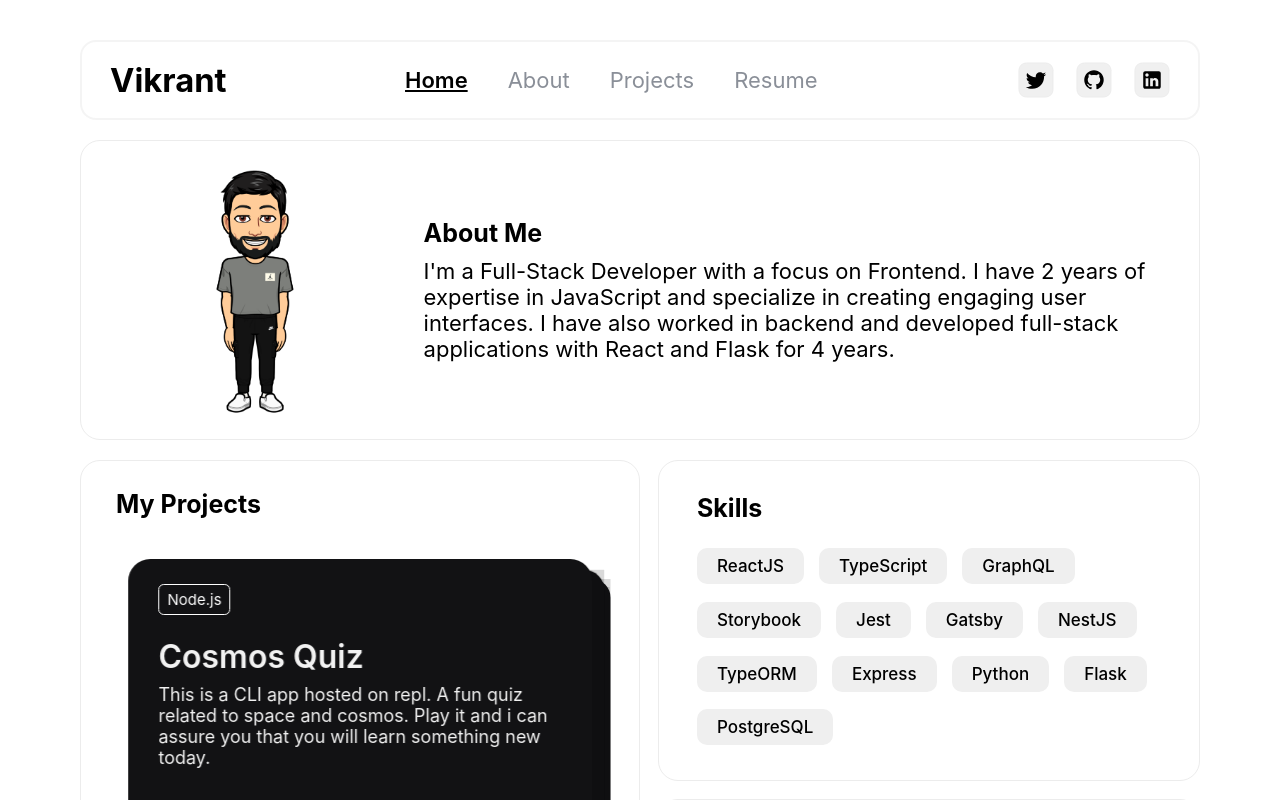
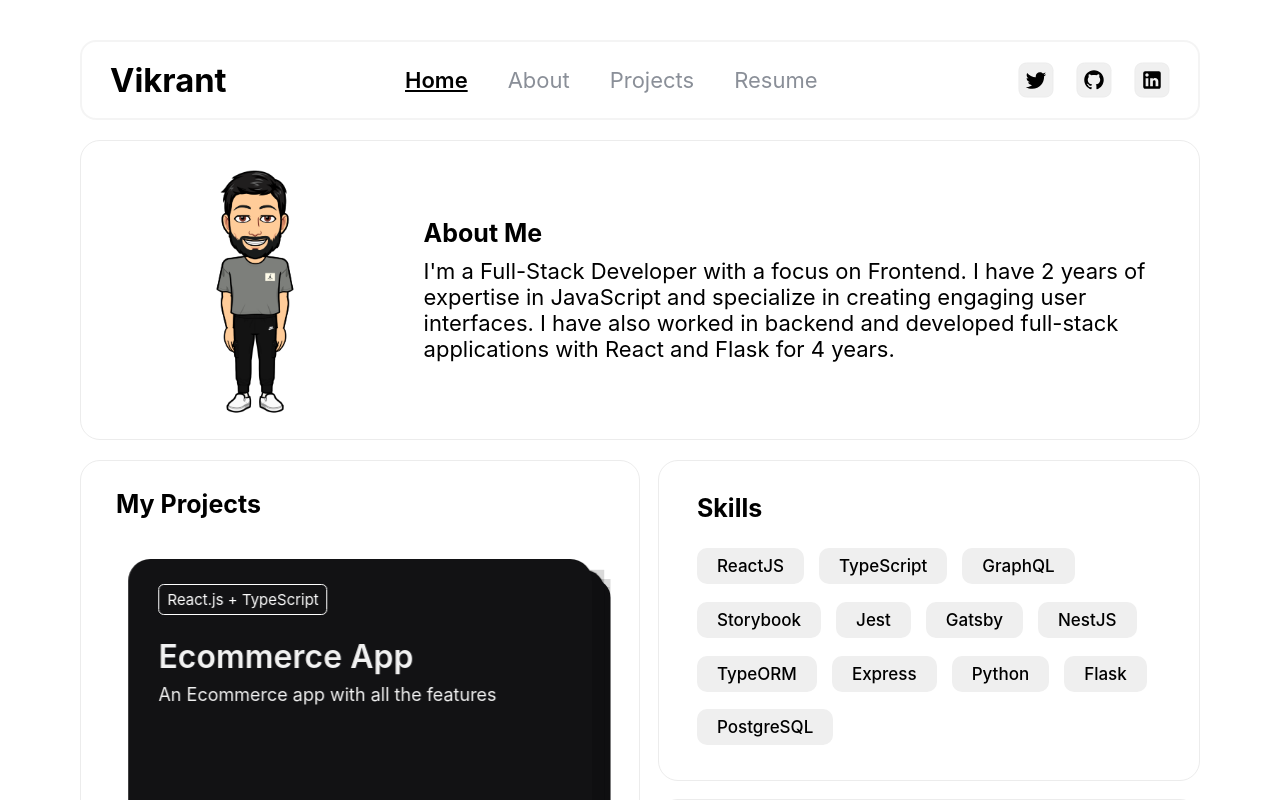
Before and after one commit to vikrantaroraa/vikrant-arora-portfolio, a React (Create React App) app: page / in a window 1280 px wide. Shown: the top 800 px of the page. Built offline with nearby package versions, Linux system fonts and the light colour scheme.

Commit message:
feat: added video player library in projects and changed order

```diff
--- a/src/components/Projects/index.tsx
+++ b/src/components/Projects/index.tsx
@@ -10,9 +10,58 @@ import spotifyClone from "src/assets/project-screenshots/spotify-clone.png";
 import youtubeClone from "src/assets/project-screenshots/youtube-clone.png";
 import easyI from "src/assets/project-screenshots/easy-i.png";
 import ecommerceApp from "src/assets/project-screenshots/ecommerce-app.png";
+import videoPlayer from "src/assets/project-screenshots/video-player.png";
 import downScrollSignifier from "src/assets/down-scroll-signifier.svg";
 
 const projectData = [
+  {
+    tags: ["React.js", "TypeScript", "Redux"],
+    name: "Ecommerce App",
+    imageUrl: ecommerceApp,
+    description: "An Ecommerce app with all the features.",
+    link: "https://heroic-dango-a188c7.netlify.app/",
+  },
+  {
+    tags: ["React.js", "React Redux", "Spotify API"],
+    name: "Spotify clone",
+    imageUrl: spotifyClone,
+    description:
+      "This is a clone of the famous music streaming app Spotify. It is made in ReactJS and uses the spotify web api to fetch data in real time. You can search for songs and listen to them in the music player.",
+    link: "https://spotifynew.netlify.app/",
+  },
+  {
+    tags: ["React.js", "Rollup"],
+    name: "Video player",
+    imageUrl: videoPlayer,
+    description: "This is a video player library made in React.js for the web.",
+    link: "https://github.com/vikrantaroraa/javascript-video-player",
+  },
+  {
+    tags: ["React.js", "React Redux", "Youtube API"],
+    name: "Youtube clone",
+    imageUrl: youtubeClone,
+    description:
+      "This is a clone of the famous video streaming app Youtube. It is made in ReactJS and uses the youtube data api to fetch data in real time. You can search for videos and watch them in the video player.",
+    link: "https://youtubenew.netlify.app/",
+  },
+  {
+    tags: ["Flask", "HTML", "CSS", "JavaScript", "PostgreSQL"],
+    name: "Easy-i",
+    imageUrl: easyI,
+    description:
+      "Inventory is an important part of any organization. And thus maintaining inventory itself becomes a very important task. Easy-i is an inventory management system made in full stack flask that helps college departments to keep track of their inventory.",
+    link: "https://vikrant-p2.herokuapp.com/",
+    projectStatus:
+      "Note : This project is currently down because heroku went private.",
+  },
+  // {
+  //   tags: ["React.js", "React Redux", "PokeAPI"],
+  //   name: "Find me a pokemon",
+  //   imageUrl: pokemonApp,
+  //   description:
+  //     "Do you remember watching pokemon when you were young. This app provides you different types of info about all those pokemons. Go and find out all about your favourite pokemon now.",
+  //   link: "https://findmeapokemon.netlify.app/",
+  // },
   {
     tags: ["Node.js", "Readline Sync"],
     name: "Cosmos Quiz",
@@ -29,37 +78,6 @@ const projectData = [
       "This is a CLI app hosted on repl. A fun quiz where you will get to know more about me.",
     link: "https://replit.com/@VikrantArora/getToKnowMe?embed=1&output=1",
   },
-  {
-    tags: ["React.js", "TypeScript", "Redux"],
-    name: "Ecommerce App",
-    imageUrl: ecommerceApp,
-    description: "An Ecommerce app with all the features",
-    link: "https://heroic-dango-a188c7.netlify.app/",
-  },
-  {
-    tags: ["React.js", "React Redux", "Spotify API"],
-    name: "Spotify clone",
-    imageUrl: spotifyClone,
-    description:
-      "This is a clone of the famous music streaming app Spotify. It is made in ReactJS and uses the spotify web api to fetch data in real time. You can search for songs and listen to them in the music player.",
-    link: "https://spotifynew.netlify.app/",
-  },
-  {
-    tags: ["React.js", "React Redux", "Youtube API"],
-    name: "Youtube clone",
-    imageUrl: youtubeClone,
-    description:
-      "This is a clone of the famous video streaming app Youtube. It is made in ReactJS and uses the youtube data api to fetch data in real time. You can search for videos and watch them in the video player.",
-    link: "https://youtubenew.netlify.app/",
-  },
-  // {
-  //   tags: ["React.js", "React Redux", "PokeAPI"],
-  //   name: "Find me a pokemon",
-  //   imageUrl: pokemonApp,
-  //   description:
-  //     "Do you remember watching pokemon when you were young. This app provides you different types of info about all those pokemons. Go and find out all about your favourite pokemon now.",
-  //   link: "https://findmeapokemon.netlify.app/",
-  // },
   {
     tags: ["HTML", "CSS", "JavaScript", "Fun translations API"],
     name: "Valyrian Translator",
@@ -83,16 +101,6 @@ const projectData = [
     description:
       "A react app made in codesandbox which provides a list of some of my favourite movies and tv series.",
     link: "https://fjqbu.csb.app/",
-  },
-  {
-    tags: ["Flask", "HTML", "CSS", "JavaScript", "PostgreSQL"],
-    name: "Easy-i",
-    imageUrl: easyI,
-    description:
-      "Inventory is an important part of any organization. And thus maintaining inventory itself becomes a very important task. Easy-i is an inventory management system made in full stack flask that helps college departments to keep track of their inventory.",
-    link: "https://vikrant-p2.herokuapp.com/",
-    projectStatus:
-      "Note : This project is currently down because heroku went private",
   },
   // {
   //   tags: ["React.js", "React Redux", "Flask", "PostgreSQL"],
--- a/src/components/ProjectsOverview/index.tsx
+++ b/src/components/ProjectsOverview/index.tsx
@@ -10,6 +10,34 @@ import "swiper/css/effect-cards";
 
 const projectOverviewCardsData = [
   {
+    tags: ["React.js + TypeScript", "Redux"],
+    name: "Ecommerce App",
+    description: "An Ecommerce app with all the features",
+  },
+  {
+    tags: ["React.js", "React Redux", "Spotify API"],
+    name: "Spotify clone",
+    description:
+      "This is a clone of the famous music streaming app Spotify. It uses the spotify web api to fetch data in real time. You can search for songs and listen to them in the music player.",
+  },
+  {
+    tags: ["React.js + Rollup"],
+    name: "Video player",
+    description: "This is a video player library made in React.js for the web.",
+  },
+  {
+    tags: ["React.js", "React Redux", "Youtube API"],
+    name: "Youtube clone",
+    description:
+      "This is a clone of the famous video streaming app Youtube. It uses the youtube data api to fetch data in real time. You can search for videos and watch them in the video player.",
+  },
+  {
+    tags: ["Flask + PostgreSQL", "HTML", "CSS", "JavaScript"],
+    name: "Easy-i",
+    description:
+      "Easy-i is an inventory management system made in full stack flask that helps college departments to keep track of their inventory.",
+  },
+  {
     tags: ["Node.js", "Readline Sync"],
     name: "Cosmos Quiz",
     description:
@@ -20,25 +48,6 @@ const projectOverviewCardsData = [
     name: "Get to know me",
     description:
       "This is a CLI app hosted on repl. A fun quiz where you will get to know more about me.",
-  },
-
-  {
-    tags: ["React.js", "React Redux", "Spotify API"],
-    name: "Spotify clone",
-    description:
-      "This is a clone of the famous music streaming app Spotify. It uses the spotify web api to fetch data in real time. You can search for songs and listen to them in the music player.",
-  },
-  {
-    tags: ["React.js", "React Redux", "Youtube API"],
-    name: "Youtube clone",
-    description:
-      "This is a clone of the famous video streaming app Youtube. It uses the youtube data api to fetch data in real time. You can search for videos and watch them in the video player.",
-  },
-  {
-    tags: ["React.js", "React Redux", "PokeAPI"],
-    name: "Find me a pokemon",
-    description:
-      "Do you remember watching pokemon when you were young. This app provides you all the information about those pokemons. Go and find out all about your favourite pokemon.",
   },
   {
     tags: ["JavaScript", "HTML", "CSS", "Fun translations API"],
@@ -59,15 +68,10 @@ const projectOverviewCardsData = [
       "A react app made in codesandbox which provides a list of some of my favourite movies and tv series.",
   },
   {
-    tags: ["React.js + TypeScript", "Redux"],
-    name: "Ecommerce App",
-    description: "An Ecommerce app with all the features",
-  },
-  {
-    tags: ["Flask", "HTML", "CSS", "JavaScript", "PostgreSQL"],
-    name: "easy-i",
+    tags: ["React.js", "React Redux", "PokeAPI"],
+    name: "Find me a pokemon",
     description:
-      "Easy-i is an inventory management system made in full stack flask that helps college departments to keep track of their inventory.",
+      "Do you remember watching pokemon when you were young. This app provides you all the information about those pokemons. Go and find out all about your favourite pokemon.",
   },
   {
     tags: ["Flask", "React.js", "React Redux", "PostgreSQL"],
```
Also changed, not shown: src/assets/project-screenshots/video-player.png (added).
